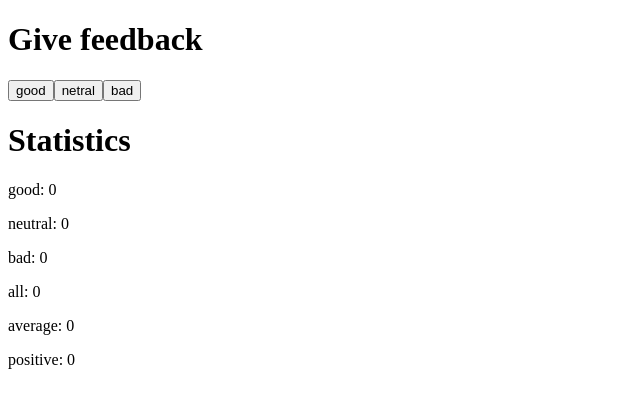
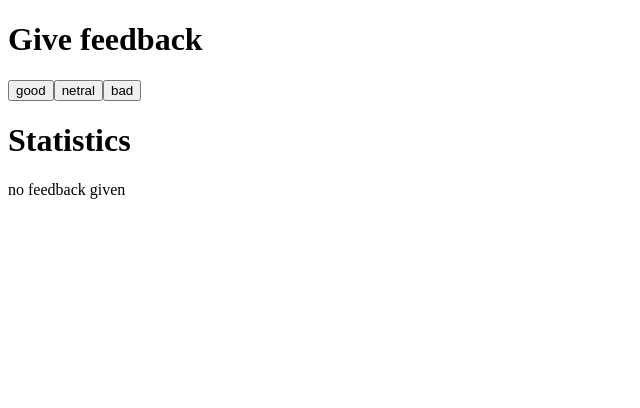
Before and after one commit to pbrovkin/FullStackOpen, a React (Create React App) app in the folder part1/unicafe/: page / in a window 1280 px wide. Shown: the top 408 px of the page, without its empty margins (0-640 px from the left). Built offline with nearby package versions, Linux system fonts and the light colour scheme.

Commit message:
unicafe, step3

```diff
--- a/part1/unicafe/src/index.js
+++ b/part1/unicafe/src/index.js
@@ -27,6 +27,25 @@
   return <p>positive: {((100 * good) / all) + ' %'}</p>
 }
 
+const Statistics = ({ good, neutral, bad, all }) => {
+  if (all === 0) {
+    return (
+      <p>no feedback given</p>
+    )
+  }
+  return (
+    <>
+      <Feedback type={good} text='good: ' />
+      <Feedback type={neutral} text='neutral: ' />
+      <Feedback type={bad} text='bad: ' />
+      <Feedback type={all} text='all: ' />
+      <Average good={good} bad={bad} all={all} />
+      <Positive good={good} all={all} />
+    </>
+  )
+}
+
+
 const App = () => {
   // tallenna napit omaan tilaansa
   const [good, setGood] = useState(0)
@@ -55,12 +74,7 @@
       <Button onClick={handleNeutralClick} text='netral' />
       <Button onClick={handleBadClick} text='bad' />
       <h1>Statistics</h1>
-      <Feedback type={good} text='good' />
-      <Feedback type={neutral} text='neutral' />
-      <Feedback type={bad} text='bad' />
-      <Feedback type={all} text='all' />
-      <Average good={good} bad={bad} all={all} />
-      <Positive good={good} all={all} />
+      <Statistics good={good} neutral={neutral} bad={bad} all={all} />
     </div>
   )
 }
```
